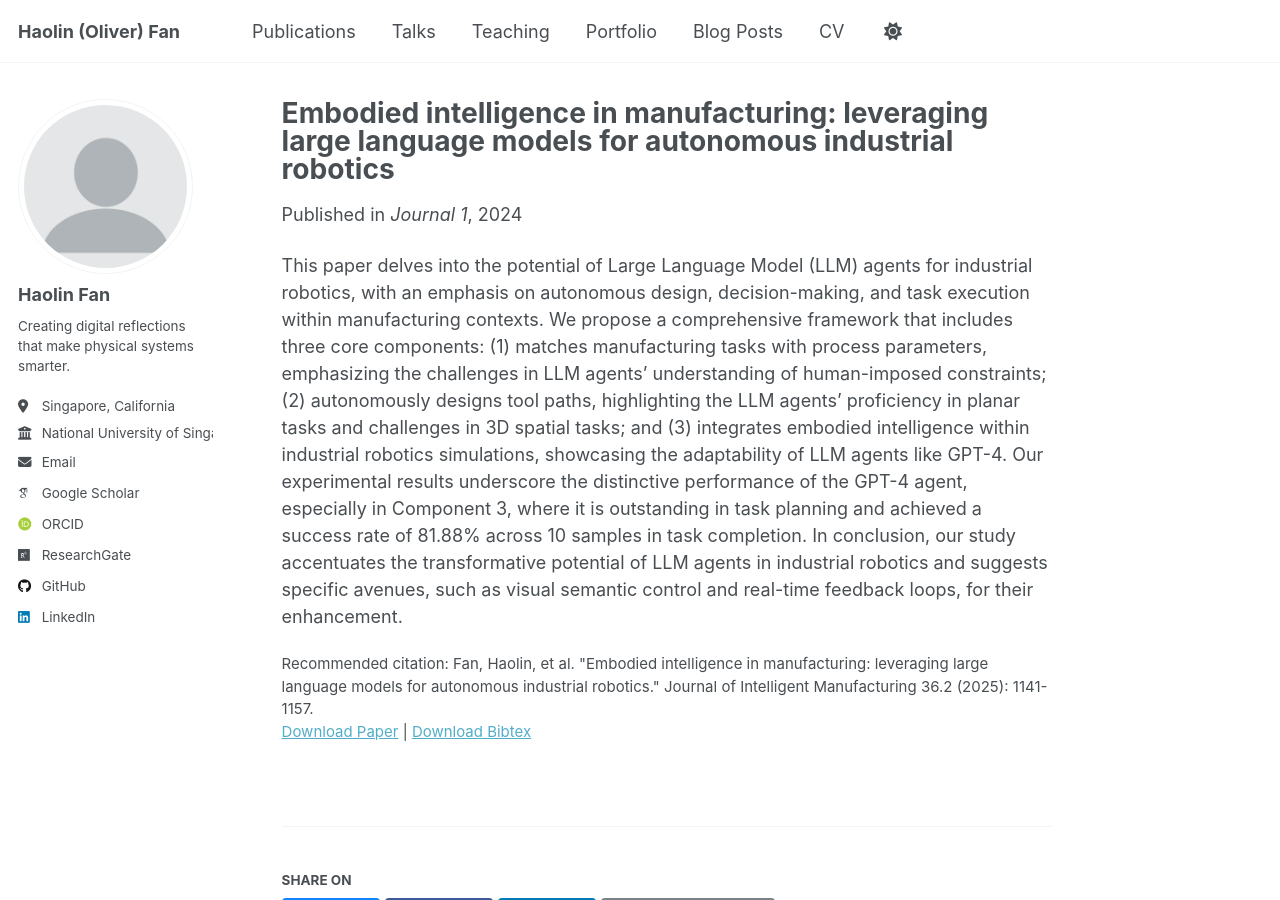
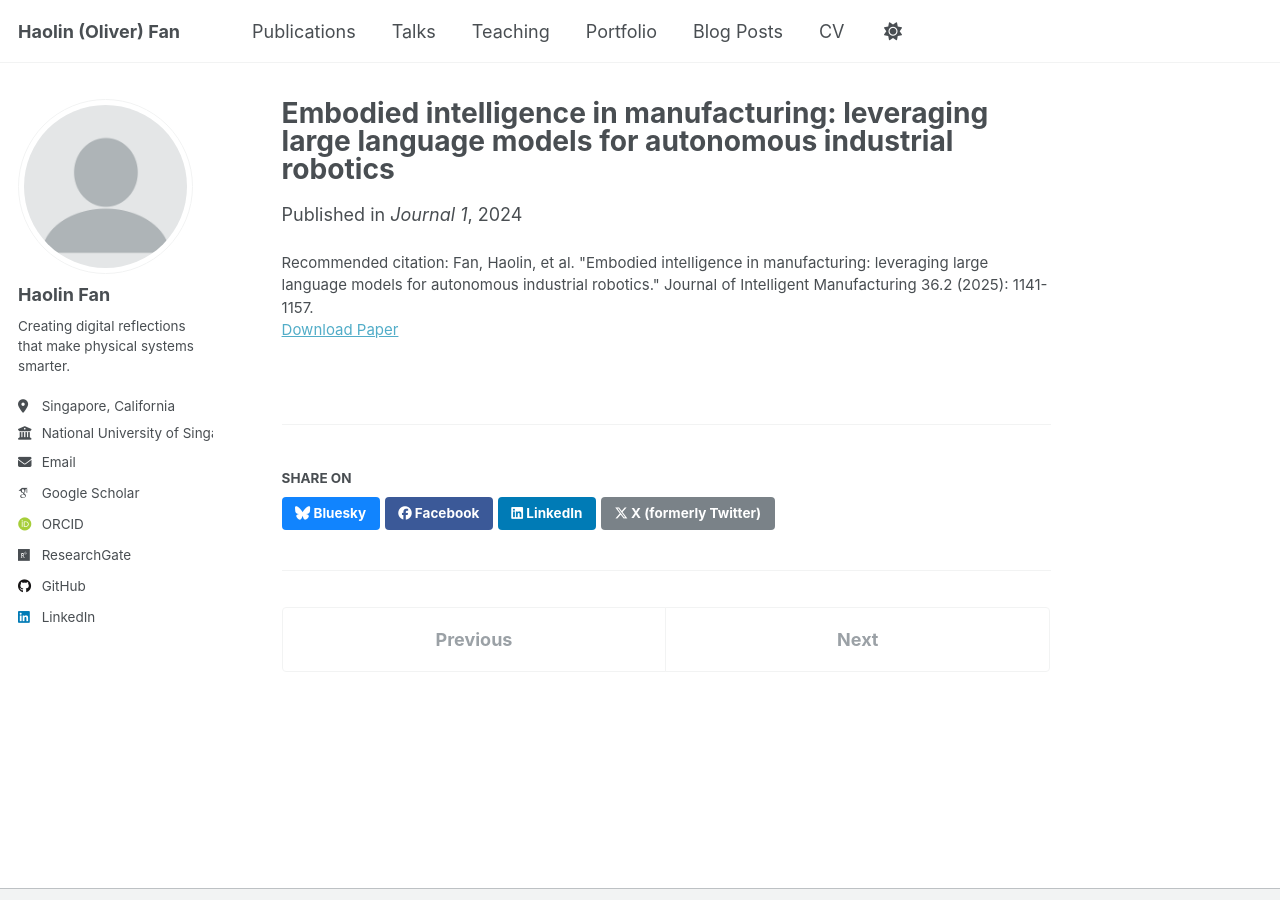
Before and after one commit to FHL1998/FHL1998.github.io, a Jekyll site: the page built from _publications/2024-01-09-embodied-intelligence-number-1.md, in a window 1280 px wide and 900 px high. Built offline with Jekyll 4.4.1, drawn with Linux system fonts in a browser that asks for light colours; some web fonts are replaced.

Commit message:
Update 2024-01-09-embodied-intelligence-number-1.md

```diff
--- a/_publications/2024-01-09-embodied-intelligence-number-1.md
+++ b/_publications/2024-01-09-embodied-intelligence-number-1.md
@@ -7,7 +7,5 @@
 date: 2024-01-09
 venue: 'Journal 1'
 paperurl: 'https://doi.org/10.1007/s10845-023-02294-y'
-bibtexurl: 'http://academicpages.github.io/files/bibtex1.bib'
 citation: 'Fan, Haolin, et al. "Embodied intelligence in manufacturing: leveraging large language models for autonomous industrial robotics." Journal of Intelligent Manufacturing 36.2 (2025): 1141-1157.'
 ---
-This paper delves into the potential of Large Language Model (LLM) agents for industrial robotics, with an emphasis on autonomous design, decision-making, and task execution within manufacturing contexts. We propose a comprehensive framework that includes three core components: (1) matches manufacturing tasks with process parameters, emphasizing the challenges in LLM agents’ understanding of human-imposed constraints; (2) autonomously designs tool paths, highlighting the LLM agents’ proficiency in planar tasks and challenges in 3D spatial tasks; and (3) integrates embodied intelligence within industrial robotics simulations, showcasing the adaptability of LLM agents like GPT-4. Our experimental results underscore the distinctive performance of the GPT-4 agent, especially in Component 3, where it is outstanding in task planning and achieved a success rate of 81.88% across 10 samples in task completion. In conclusion, our study accentuates the transformative potential of LLM agents in industrial robotics and suggests specific avenues, such as visual semantic control and real-time feedback loops, for their enhancement.
```
